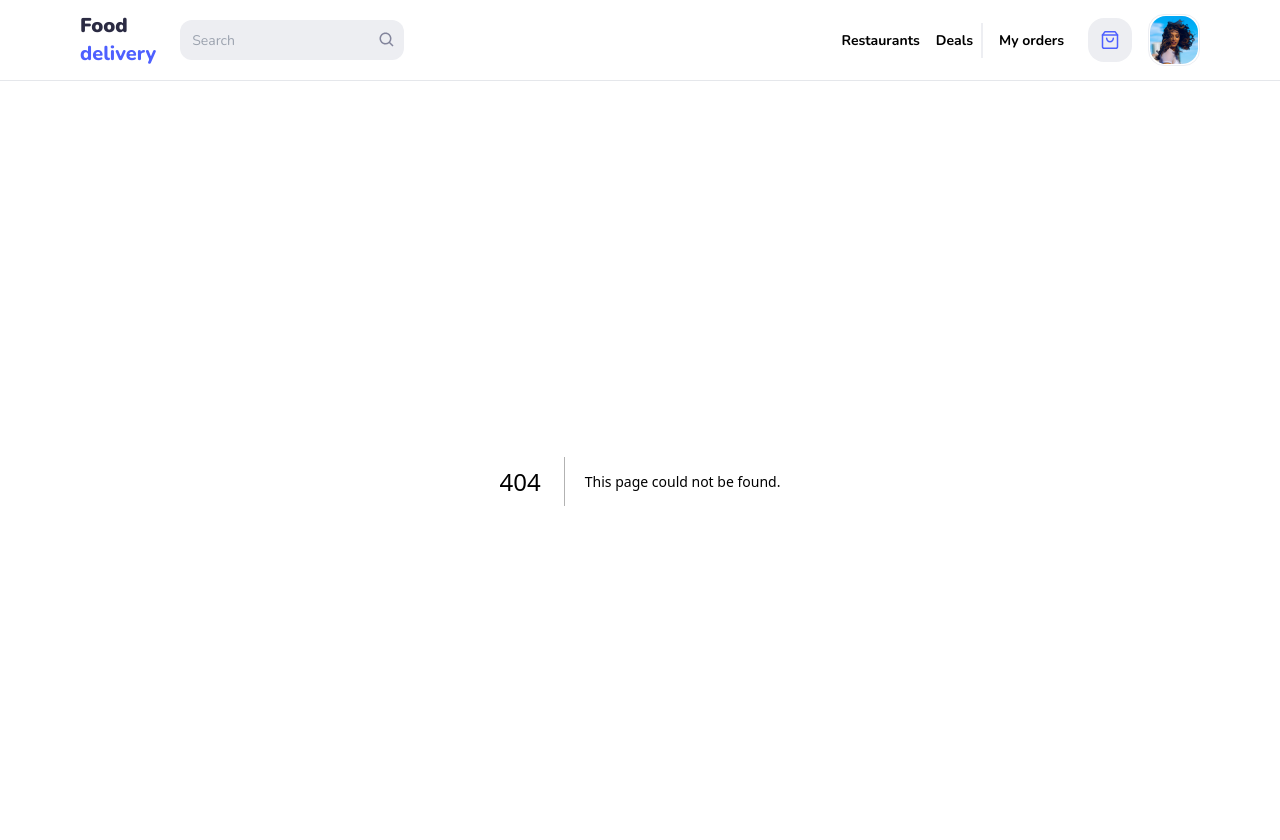
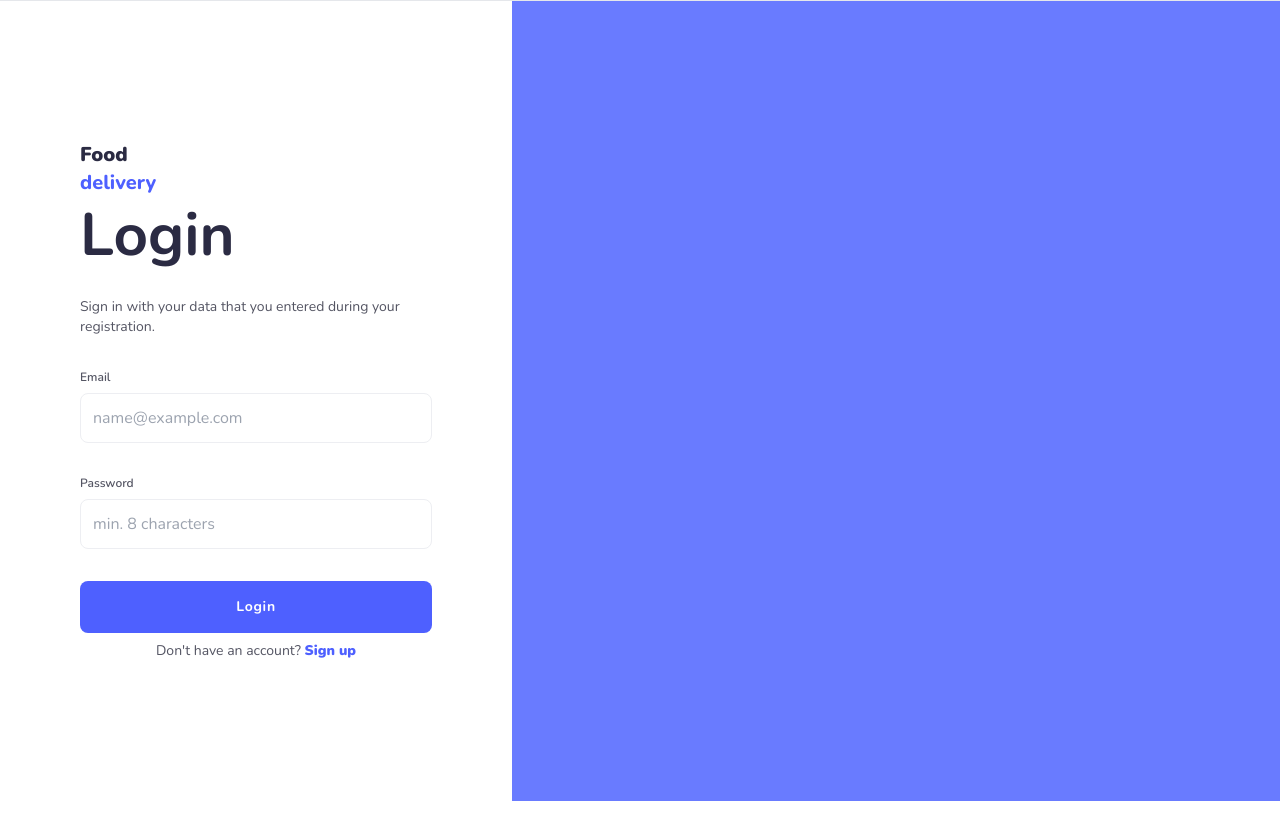
Before and after one commit to mza-codes/spicy-restaurants, a Next.js app: page /login in a window 1280 px wide. Before the commit this address had no page. Shown: the top 840 px of the page. After the commit the page ends 801 px from the top, so only its background shows below. Built offline with nearby package versions, Linux system fonts and the light colour scheme.

Commit message:
feat: login page

```diff
--- /dev/null
+++ b/src/components/InputBox.tsx
@@ -0,0 +1,26 @@
+import { DetailedHTMLProps, InputHTMLAttributes } from "react";
+
+export type InputBoxProps = DetailedHTMLProps<
+    InputHTMLAttributes<HTMLInputElement>,
+    HTMLInputElement
+> & {
+    label: string;
+    containerClassName?: string;
+};
+
+export default function InputBox({ label, containerClassName, ...props }: InputBoxProps) {
+    return (
+        <div className={`relative col gap-2 ${containerClassName ?? ""}`}>
+            <label
+                className="font-semibold text-xs text-secondary.400 "
+                htmlFor={props.name}
+            >
+                {label}
+            </label>
+            <input
+                className="rounded-lg border-gray.200 p-3 border-[1px] outline-primary.400"
+                {...props}
+            />
+        </div>
+    );
+}
--- /dev/null
+++ b/src/lib/utils.ts
@@ -0,0 +1 @@
+export const genTitle = (prefix: string) => `${prefix} | Spicy`;
--- a/src/pages/_app.tsx
+++ b/src/pages/_app.tsx
@@ -11,12 +11,24 @@ const nunito = Nunito({
     weight: ["300", "400", "500", "600", "700", "800", "900"],
 });
 
-export default function App({ Component, pageProps }: AppProps) {
+type LayoutProps = AppProps & {
+    Component: {
+        _uniqueLayout?: boolean;
+    };
+};
+
+export default function App({ Component, pageProps }: LayoutProps) {
     return (
         <main className={`${nunito.className}`}>
-            <Header />
+            {Component?._uniqueLayout ? null : <Header />}
             <hr className="w-full" />
-            <main className={`min-h-[100dvh] max-w-6xl mx-auto lg:px-1 px-4`}>
+            <main
+                className={`${
+                    Component?._uniqueLayout
+                        ? ""
+                        : "min-h-[100dvh] max-w-6xl mx-auto lg:px-1 px-4"
+                }`}
+            >
                 <Component {...pageProps} />
                 <ConfirmDialog />
                 <Toaster
--- a/src/pages/index.tsx
+++ b/src/pages/index.tsx
@@ -1,3 +1,4 @@
+import { genTitle } from "@/lib/utils";
 import Banner from "@/sections/Banner";
 import NearBy from "@/sections/NearBy";
 import Head from "next/head";
@@ -6,7 +7,7 @@ export default function HomePage() {
     return (
         <>
             <Head>
-                <title>Spicy | Home</title>
+                <title>{genTitle("Home")}</title>
             </Head>
             <main className="col py-3 gap-5">
                 <Banner />
--- /dev/null
+++ b/src/pages/login.tsx
@@ -0,0 +1,76 @@
+import InputBox, { InputBoxProps } from "@/components/InputBox";
+import AppLogo from "@/components/sub-components/AppLogo";
+import { genTitle } from "@/lib/utils";
+import Head from "next/head";
+import Link from "next/link";
+
+export default function LoginPage() {
+    return (
+        <>
+            <Head>
+                <title>{genTitle("Login")}</title>
+            </Head>
+            <main className="row center min-h-[100vh]">
+                <div className="col gap-2 flex-[40%] justify-between py-8 px-4 md:px-20">
+                    <Link href={"/"}>
+                        <AppLogo />
+                    </Link>
+                    <div className="col gap-8 w-full">
+                        <h2 className="font-bold text-6xl text-secondary">Login</h2>
+                        <span className="text-secondary.400 text-sm">
+                            Sign in with your data that you entered during your
+                            registration.
+                        </span>
+                        <form
+                            onSubmit={(e) => e.preventDefault()}
+                            className="col w-full items-start gap-8"
+                        >
+                            {fields.map((field) => (
+                                <InputBox
+                                    key={field.label}
+                                    {...field}
+                                    containerClassName="flex-grow w-full"
+                                />
+                            ))}
+
+                            <button
+                                type="submit"
+                                className="text-sm font-bold tracking-wider rounded-lg w-full bg-primary hover:bg-primary.400 text-white p-4"
+                            >
+                                Login
+                            </button>
+                        </form>
+                    </div>
+                    <span className="text-secondary.400 text-sm text-center font-normal">
+                        Don't have an account?{" "}
+                        <Link
+                            className="font-semibold text-primary hover:text-primary/70"
+                            href={"/"}
+                        >
+                            <b>Sign up</b>
+                        </Link>
+                    </span>
+                </div>
+
+                <section className="bg-primary.400 min-h-[100dvh] flex-[60%] hidden lg:block"></section>
+            </main>
+        </>
+    );
+}
+
+LoginPage._uniqueLayout = true;
+
+var fields: InputBoxProps[] = [
+    {
+        label: "Email",
+        placeholder: "name@example.com",
+        name: "email",
+        type: "email",
+    },
+    {
+        label: "Password",
+        placeholder: "min. 8 characters",
+        name: "password",
+        type: "text",
+    },
+];
--- a/src/styles/globals.css
+++ b/src/styles/globals.css
@@ -29,6 +29,14 @@ img {
     max-width: 100%;
 }
 
+.border {
+    border: 1px solid red;
+}
+
+button {
+    @apply active:scale-95 transition-transform duration-300;
+}
+
 @layer {
     .submit {
         @apply rounded-sm bg-green-600 px-4 py-2 text-white hover:bg-green-500 font-bold;
@@ -42,8 +50,4 @@ img {
         @apply bg-transparent hover:bg-opacity-25;
         border-radius: 50%;
     }
-
-    button {
-        @apply active:scale-95 transition-transform duration-300;
-    }
 }
```
